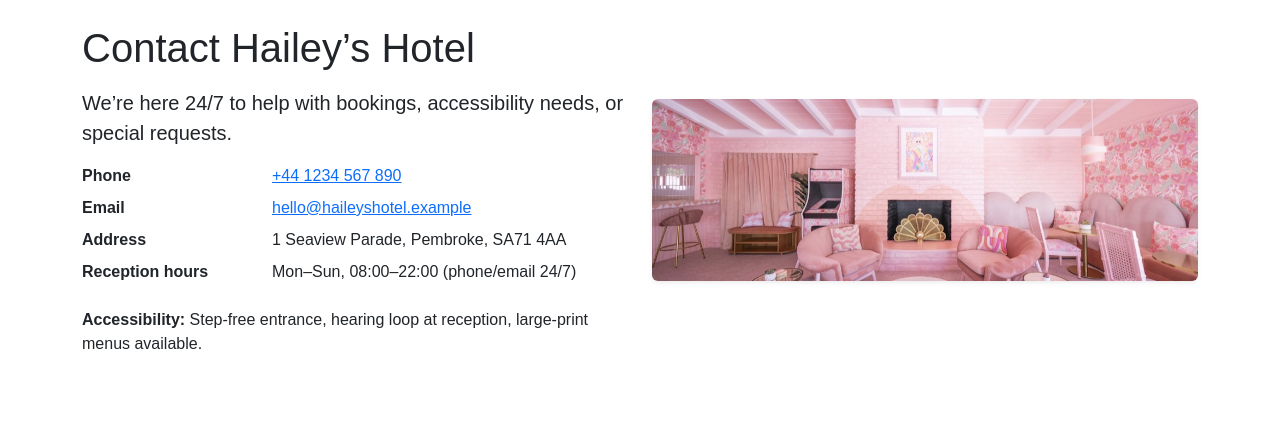
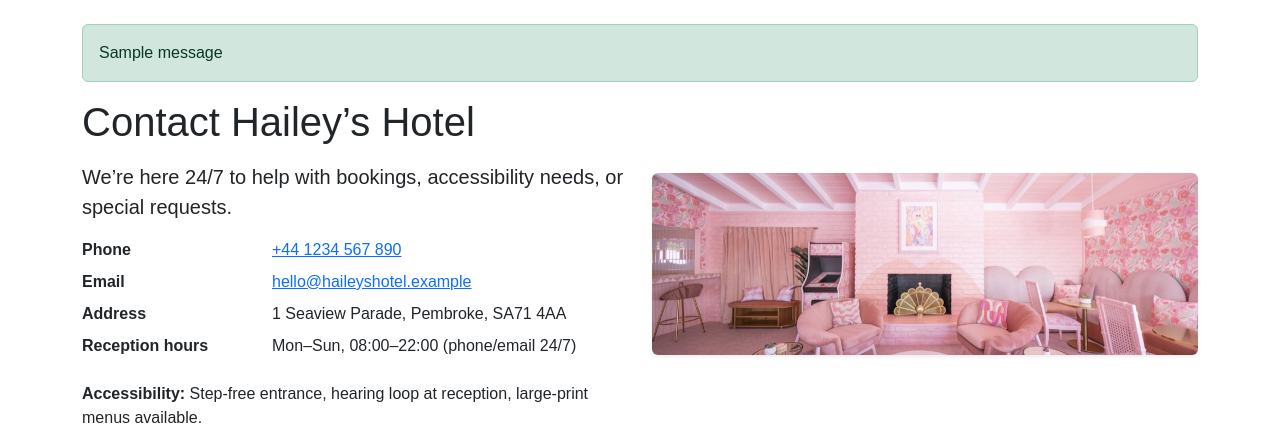
Before and after one commit to dailafing/FlaskHotel, a Flask app: page /contact in a window 1280 px wide. Shown: the part 56-481 px from the top of the page. Run offline with Flask 3, Linux system fonts and the light colour scheme; tables that the repository leaves empty hold one stand-in row (values such as "Sample post"); one stand-in notice (Sample message) is shown.

Commit message:
Add Flash Message functionaility

```diff
--- a/app/templates/base.html
+++ b/app/templates/base.html
@@ -29,6 +29,7 @@
 </head>
 <body>
 
+    <!-- Navbar -->
     <nav class="navbar navbar-expand-lg navbar-dark bg-dark">
 
         <div class="container">
@@ -44,6 +45,15 @@
     </nav>
 
     <div class="container mt-4">
+            {% with messages = get_flashed_messages(with_categories=true) %}
+      {% if messages %}
+        <div class="mb-3" aria-live="polite">
+          {% for category, message in messages %}
+            <div class="alert alert-{{ category }} mb-2" role="status">{{ message }}</div>
+          {% endfor %}
+        </div>
+      {% endif %}
+    {% endwith %}
         {% block content %}{% endblock %}
     </div>
 
```
